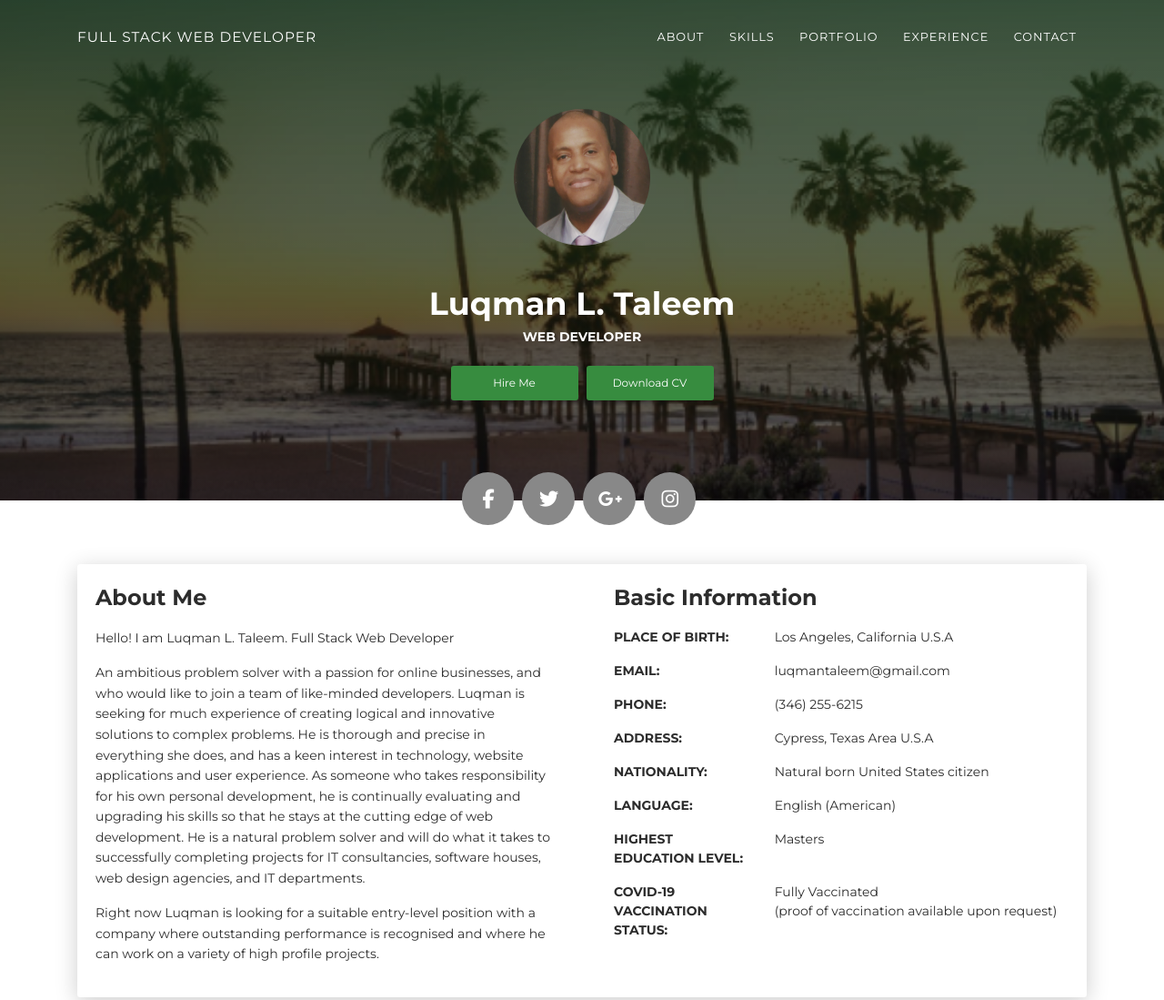
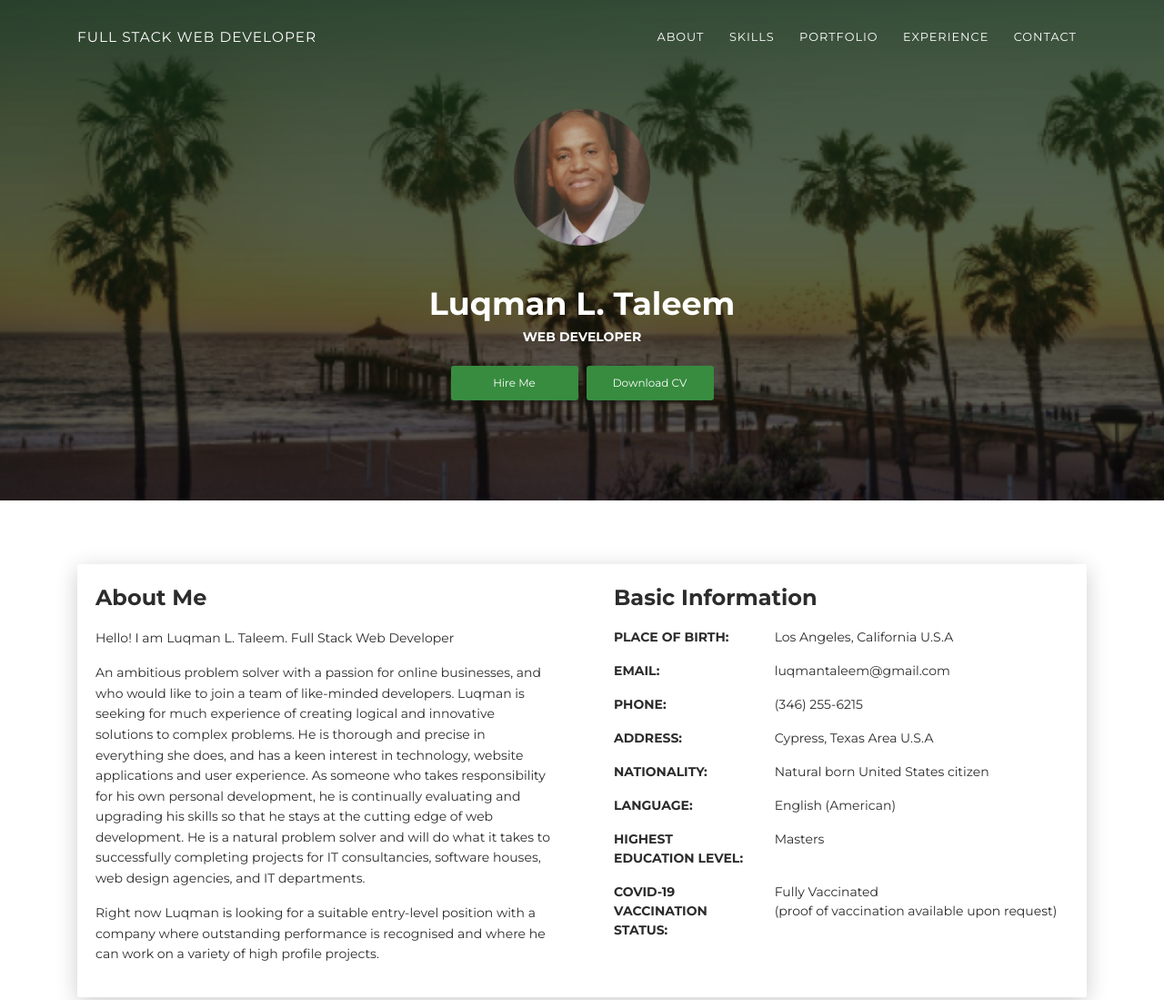
Before and after one commit to Taleem3119/portfolio, a plain HTML site: page index.html in a window 1280 px wide. Shown: the top 1099 px of the page at 91% size. Drawn offline with Linux system fonts and the light colour scheme.

Commit message:
new push

```diff
--- a/index.html
+++ b/index.html
@@ -55,7 +55,6 @@
       </div>
       <div class="section">
         <div class="container">
-          <div class="button-container"><a class="btn btn-default btn-round btn-lg btn-icon" href="#" rel="tooltip" title="Follow me on Facebook"><i class="fa fa-facebook"></i></a><a class="btn btn-default btn-round btn-lg btn-icon" href="#" rel="tooltip" title="Follow me on Twitter"><i class="fa fa-twitter"></i></a><a class="btn btn-default btn-round btn-lg btn-icon" href="#" rel="tooltip" title="Follow me on Google+"><i class="fa fa-google-plus"></i></a><a class="btn btn-default btn-round btn-lg btn-icon" href="#" rel="tooltip" title="Follow me on Instagram"><i class="fa fa-instagram"></i></a></div>
         </div>
       </div>
     </div>
```
